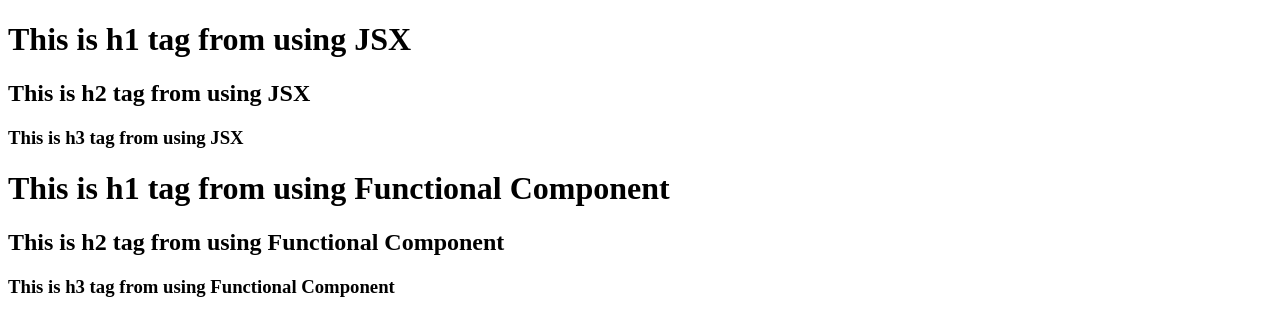
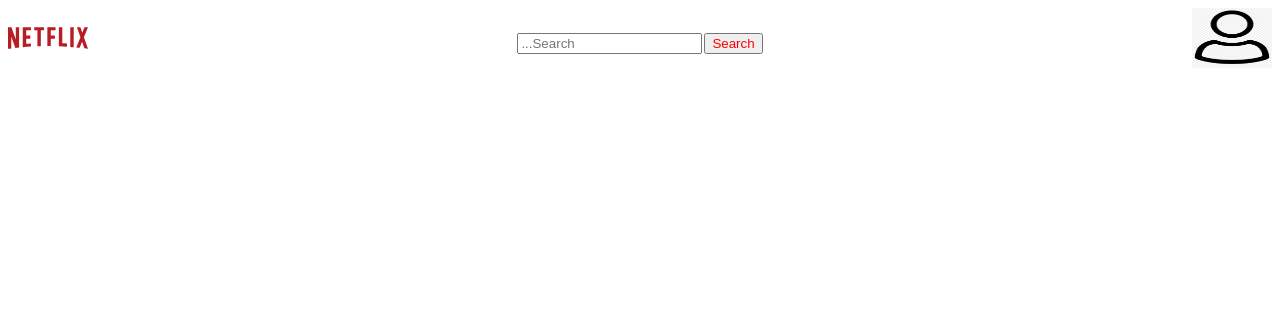
Before and after one commit to kuldeepn/Namaste-React, a React (Vite) app: page / in a window 1280 px wide. Shown: the top 336 px of the page. Built offline with nearby package versions, Linux system fonts and the light colour scheme.

Commit message:
Update 5 files

```diff
--- a/App.js
+++ b/App.js
@@ -1,33 +1,11 @@
 import ReactDOM from "react-dom/client";
 import React from "react";
+import Header from "./Header";
 
-const Header1 = React.createElement(
-  "div",
-  { class: "title" },
-  React.createElement("h1", {}, "This is h1 tag from ReactElement"),
-  React.createElement("h2", {}, "this is h2 tag ReactElement"),
-  React.createElement("h3", {}, "This is h3 tag ReactElement"),
-);
-
-const Header3 = () => {
-  return (
-    <div className="title">
-      {Header2}
-      <h1>This is h1 tag from using Functional Component</h1>
-      <h2>This is h2 tag from using Functional Component</h2>
-      <h3>This is h3 tag from using Functional Component</h3>
-    </div>
-  );
+const App = () => {
+  return <div>{<Header />}</div>;
 };
-
-const Header2 = (
-  <div className="title">
-    <h1>This is h1 tag from using JSX</h1>
-    <h2>This is h2 tag from using JSX</h2>
-    <h3>This is h3 tag from using JSX</h3>
-  </div>
-);
 
 const root = ReactDOM.createRoot(document.getElementById("root"));
 
-root.render(<Header3 />);
+root.render(<App />);
--- /dev/null
+++ b/Header.css
@@ -0,0 +1,19 @@
+.header {
+  display: flex;
+}
+
+.searchbar {
+  display: block;
+  width: 100%;
+  text-align: center;
+  margin-bottom: 10%;
+  margin-top: 2%;
+}
+button {
+  color: red;
+  margin-left: 2px;
+}
+img {
+  width: 80px;
+  height: 60px;
+}
--- /dev/null
+++ b/Header.js
@@ -0,0 +1,22 @@
+import "./Header.css";
+import netflix from "./netflix.svg";
+import user from "./images.png";
+
+const Header = () => {
+  return (
+    <div className="header">
+      <div>
+        <img src={netflix} alt="Logo" />
+      </div>
+      <div className="searchbar">
+        <input type="search" placeholder="...Search"></input>
+        <button>Search</button>
+      </div>
+      <div>
+        <img src={user} alt="user" />
+      </div>
+    </div>
+  );
+};
+
+export default Header;
```
Also changed, not shown: images.png (added), netflix.svg (added).
